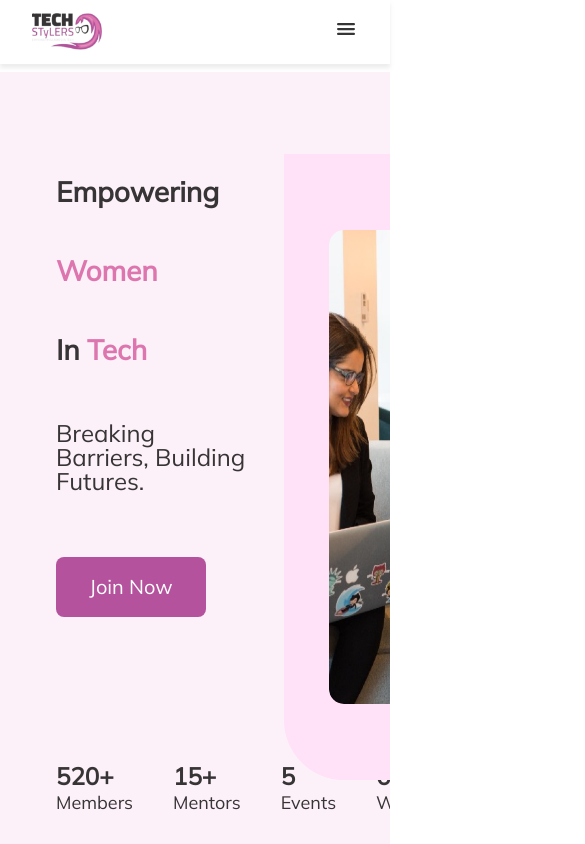
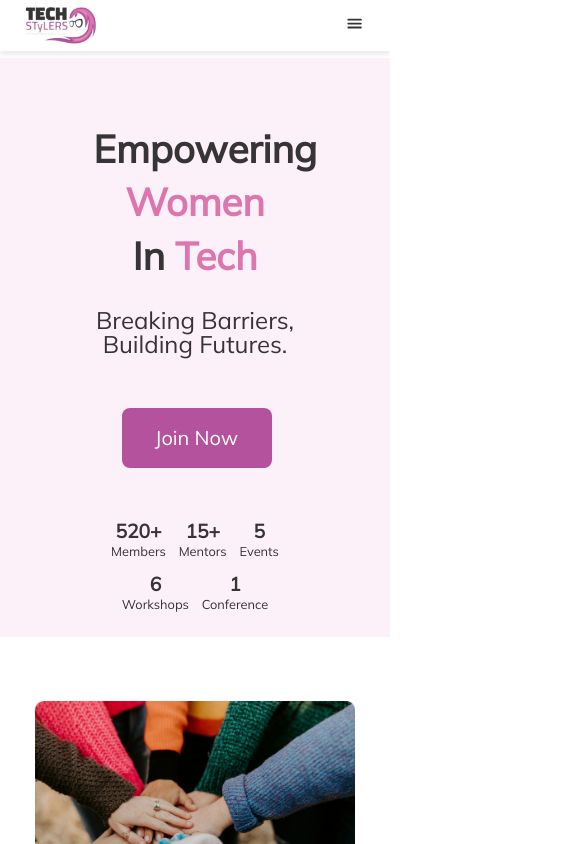
Before and after one commit to SandraDammy/techStylers, a React (Create React App) app: page / in a window 390 px wide. Shown: the top 844 px of the page, 585 px wide, since content can reach past the window. Built offline with nearby package versions, Linux system fonts and the light colour scheme.

Commit message:
added responsiveness to home page

```diff
--- a/src/Components/Style/Article.module.css
+++ b/src/Components/Style/Article.module.css
@@ -8,6 +8,7 @@
 }
 .buttonsContainer{
     display: flex;
+    flex-wrap: wrap;
     justify-content: space-between;
     align-items: center;
 }
@@ -18,8 +19,8 @@
     gap: 0.5em;
 }
 .articleContainer {
-    display: grid;
-    grid-template-columns: repeat(3, 1fr);
+    display: flex;
+    flex-wrap: wrap;
     gap: 2rem;
 }
 
@@ -64,7 +65,47 @@
     font-weight: 600;
     line-height: 28px;
 }
-
+@media (max-width: 680px){
+    .container {
+        padding: 2rem 2rem;
+    }
+    .articleContainer {
+        gap: 1rem;
+    }
+    .article {
+        gap: 0.5rem;
+    }
+    .articleTitle p {
+        font-size: 16px;
+        font-weight: 600;
+        line-height: 24px;
+    }
+    .articleCategory {
+        font-size: 14px;
+        font-weight: 700;
+        line-height: 20px;
+    }
+    .articleTimeDate {
+        font-size: 14px;
+        font-weight: 500;
+        line-height: 20px;
+    }
+   .buttonsContainer{
+    justify-content: left;
+    gap: 0.1em;
+   }
+  .buttons{
+    padding:0;
+    justify-content: left;
+    gap: 0.1em;
+    flex-wrap: wrap;
+    text-align: left;
+  }
+  .buttons button{
+    text-align: left;
+    padding:0em;
+  }
+}
 
 /* .h1{
     font-weight: 900;
--- a/src/Components/Style/Benefits.module.css
+++ b/src/Components/Style/Benefits.module.css
@@ -1,4 +1,4 @@
-.container {
+ .container {
     display: flex;
     flex-direction: column;
     align-items: left;
@@ -71,3 +71,18 @@
 .imgContainer img {
     max-width: 396.76px;
 }
+@media (max-width: 968px){
+    .imgContainer, .imgContainer img{
+        display:none;
+    }
+}
+@media (max-width: 650px){
+    .txt{
+        flex-direction: column;
+        justify-content: center;
+        gap: 0.5em;
+    }
+    .txt div ul li{
+        padding-left: 0x;
+    }
+}
--- a/src/Components/Style/Community.module.css
+++ b/src/Components/Style/Community.module.css
@@ -64,6 +64,12 @@
        margin: 0;
     }
     .imgContainer img{
-
+        max-width: 25em;
+    }
+    .textContainer{
+        margin: 0 auto;
+    }
+    .textContainer h1{
+        font-size: 2em;
     }
 }
--- a/src/Components/Style/Services.module.css
+++ b/src/Components/Style/Services.module.css
@@ -55,3 +55,9 @@
     line-height: 24px;
     color: var(--secondary-color);
 }
+@media (max-width: 968px){
+    .imgContainer{
+    grid-template-columns:1fr;
+    grid-template-rows: repeat(3, 1fr);
+    }
+}
--- a/src/Components/Style/Team.module.css
+++ b/src/Components/Style/Team.module.css
@@ -68,3 +68,17 @@
     font-weight: 400;
     line-height: 28px;
 }
+@media (max-width: 968px){
+    .teamMember{
+        justify-content: center;
+        flex-direction: column;
+    }
+}
+@media (max-width: 680px){
+   .teamMembers{
+    flex-direction: column;
+   }
+   .teamImg{
+    max-width: 200px;
+   }
+}
--- a/src/Components/Style/landingPage.module.css
+++ b/src/Components/Style/landingPage.module.css
@@ -100,19 +100,73 @@ span {
     background-color: var(--secondary-bg);
     overflow-x: hidden;
   }
+  .imgContainer, .heroImg, .heroImg img{
+    display: none;
+  }
+  .textContainer{
+    text-align: center;
+    margin: 0 auto;
+  }
+  .btnJoin{
+    margin: 0 auto;
+    width: 50%;
+  }
+  .bigTxt{
+    margin: 5rem 0;
+    justify-content:center;
+  }
+
 }
-
+@media (max-width:480px){
+  .bigTxt{
+    flex-wrap:wrap;
+    gap:1em;
+    margin: 4rem auto;
+   }
+   .bigTxt div .big{
+    font-size: 1em;
+   }
+   .bigTxt div .txt{
+    font-size: .5em;
+   }
+   .title{
+    font-size: 3em;
+    line-height: 1.4em;
+   }
+   .btnJoin{
+    margin: 0;
+    width: 50%;
+}
+   .textContainer{
+    justify-content:center;
+   }
+}
 /* For even smaller devices like smartphones */
 @media (max-width: 480px) {
-  .title {
-    font-size: 28px;
-  }
-
-  .big {
-    font-size: 24px;
-  }
-
-  .txt {
-    font-size: 18px;
-  }
+     html{
+      font-size: 80%;
+     }
+     .bigTxt{
+      flex-wrap:wrap;
+      gap:1em;
+      margin: 2rem auto;
+     }
+     .bigTxt div .big{
+      font-size: 1.5em;
+     }
+     .bigTxt div .txt{
+      font-size: 1em;
+     }
+     .title{
+      font-size: 3em;
+      line-height: 1.4em;
+     }
+     .btnJoin{
+      margin: 0;
+      width: 50%;
+      margin-left: 2.2em;
 }
+     .textContainer{
+      justify-content:center;
+     }
+}
--- a/src/Components/Style/testimonial.module.css
+++ b/src/Components/Style/testimonial.module.css
@@ -52,3 +52,10 @@
   line-height: 24px;
 
 }
+@media(max-width:688px){
+  .testimonialsContainer {
+    padding: 2rem 2rem;
+  }
+  .testimonialContent {
+    grid-template-columns: 1fr
+}}
```
